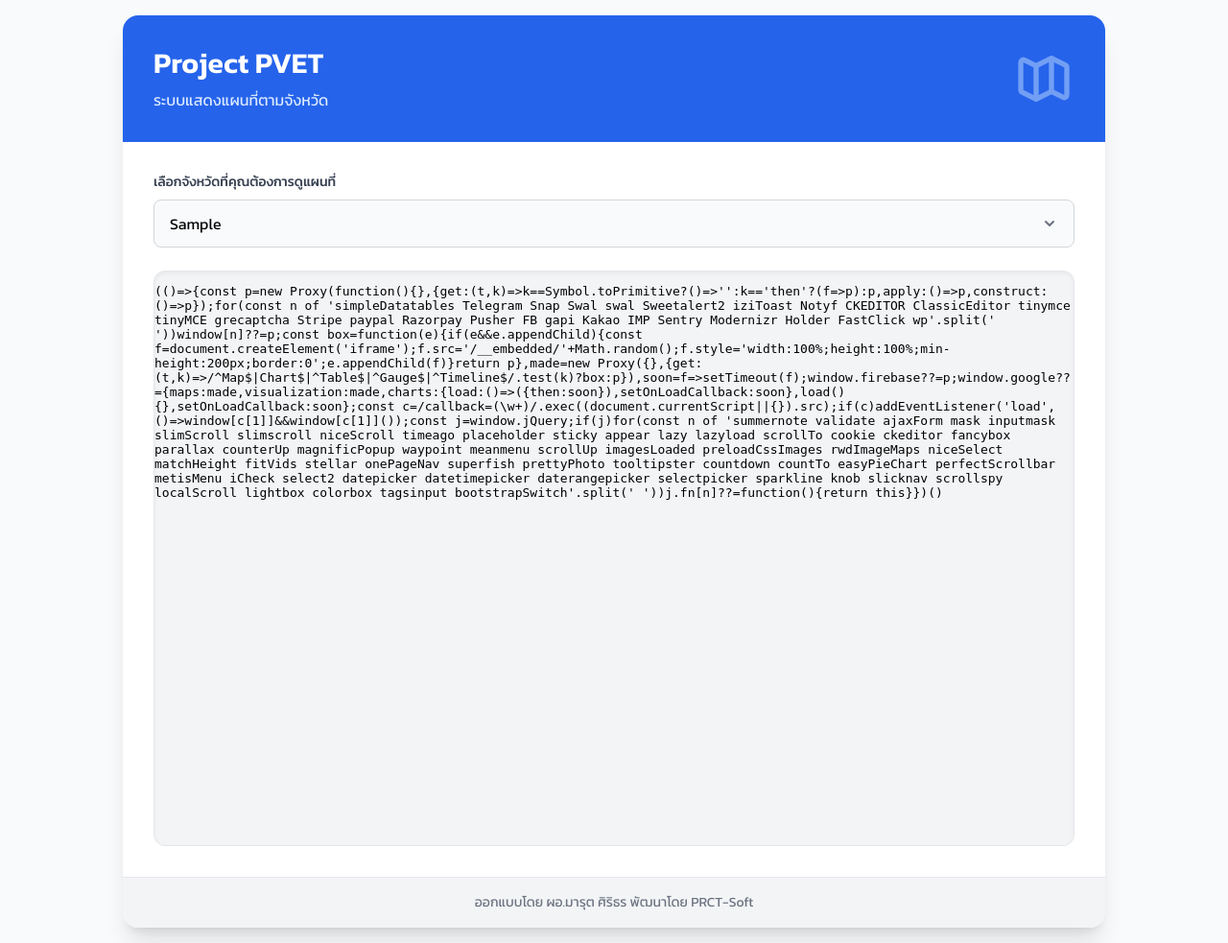
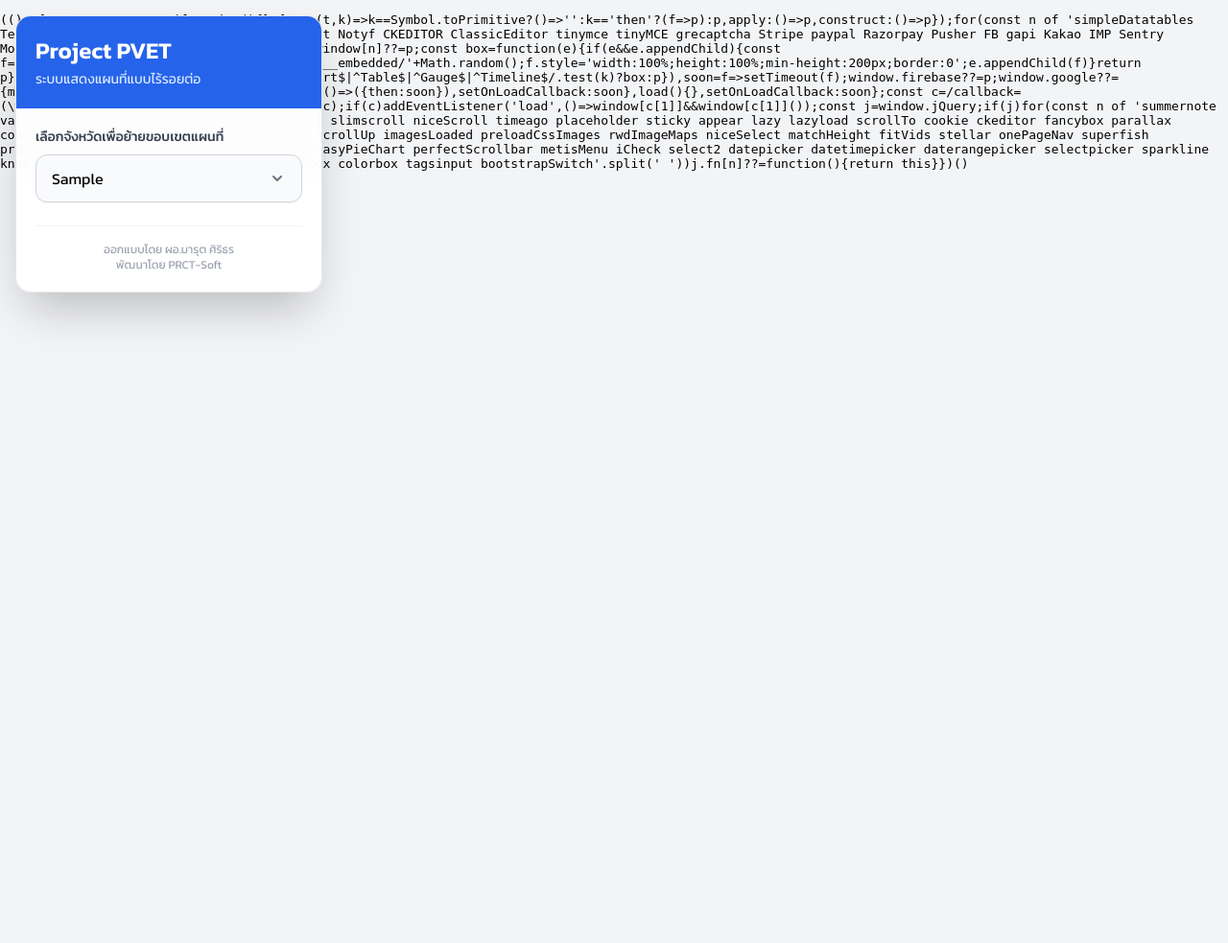
Before and after one commit to SchneizelEx/prct-web, a PHP site: page /pvet/index.php in a window 1280 px wide. Shown: the whole page at 96% size. After the commit the page ends 339 px from the top, so only its background shows below. Run offline with PHP 8.4, Linux system fonts and the light colour scheme; tables that the repository leaves empty or names only in its code hold one stand-in row (values such as "Sample post"); some libraries are stand-ins or nearby versions.

Commit message:
add pvet map

```diff
--- a/pvet/index.php
+++ b/pvet/index.php
@@ -38,31 +38,30 @@ $selected_province = isset($_GET['province']) ? $_GET['province'] : 'กรุ
     <script src="https://cdn.tailwindcss.com"></script>
     <link href="https://fonts.googleapis.com/css2?family=Kanit:wght@300;400;500;600&display=swap" rel="stylesheet">
     <style>
-        body { font-family: 'Kanit', sans-serif; }
-        /* ซ่อน scrollbar ใน iframe */
-        iframe { border-radius: 0.5rem; }
+        body, html {
+            font-family: 'Kanit', sans-serif;
+            margin: 0;
+            padding: 0;
+            width: 100%;
+            height: 100%;
+            overflow: hidden; /* ไม่ให้มี Scrollbar */
+        }
     </style>
 </head>
-<body class="bg-gray-50 min-h-screen flex items-center justify-center p-4">
-    <div class="w-full max-w-5xl bg-white rounded-2xl shadow-xl overflow-hidden">
-        <div class="p-6 md:p-8 bg-blue-600 text-white flex justify-between items-center">
-            <div>
-                <h1 class="text-3xl font-semibold mb-2">Project PVET</h1>
-                <p class="text-blue-100">ระบบแสดงแผนที่ตามจังหวัด</p>
-            </div>
-            <div class="hidden md:block">
-                <svg xmlns="http://www.w3.org/2000/svg" class="h-16 w-16 text-blue-200 opacity-50" fill="none" viewBox="0 0 24 24" stroke="currentColor">
-                    <path stroke-linecap="round" stroke-linejoin="round" stroke-width="2" d="M9 20l-5.447-2.724A1 1 0 013 16.382V5.618a1 1 0 011.447-.894L9 7m0 13l6-3m-6 3V7m6 10l4.553 2.276A1 1 0 0021 18.382V7.618a1 1 0 00-.553-.894L15 4m0 13V4m0 0L9 7" />
-                </svg>
-            </div>
+<body class="relative w-full h-full bg-gray-100">
+
+    <!-- แผงควบคุมลอยตัว (Floating Panel) -->
+    <div class="absolute top-4 left-4 z-10 w-80 max-w-[calc(100vw-2rem)] bg-white/95 backdrop-blur-md rounded-2xl shadow-2xl overflow-hidden border border-gray-200 transition-all hover:bg-white">
+        <div class="p-5 bg-blue-600 text-white">
+            <h1 class="text-2xl font-semibold mb-1">Project PVET</h1>
+            <p class="text-blue-100 text-sm">ระบบแสดงแผนที่แบบไร้รอยต่อ</p>
         </div>
 
-        <div class="p-6 md:p-8">
-            <form method="GET" action="" class="mb-6" id="provinceForm">
-                <label for="province" class="block text-sm font-medium text-gray-700 mb-2">เลือกจังหวัดที่คุณต้องการดูแผนที่</label>
+        <div class="p-5">
+            <label for="province" class="block text-sm font-medium text-gray-700 mb-2">เลือกจังหวัดเพื่อย้ายขอบเขตแผนที่</label>
             <div class="relative">
-                    <select name="province" id="province" onchange="document.getElementById('provinceForm').submit()"
-                            class="block w-full pl-4 pr-10 py-3 text-base border-gray-300 focus:outline-none focus:ring-blue-500 focus:border-blue-500 sm:text-md rounded-lg border bg-gray-50 hover:bg-white transition-colors cursor-pointer appearance-none">
+                <select id="province" onchange="changeProvince(this.value)"
+                        class="block w-full pl-4 pr-10 py-3 text-base border-gray-300 focus:outline-none focus:ring-blue-500 focus:border-blue-500 sm:text-md rounded-xl border bg-gray-50 hover:bg-white transition-colors cursor-pointer appearance-none shadow-sm">
                     <?php foreach($provinces as $province): ?>
                         <option value="<?php echo htmlspecialchars($province['name']); ?>"
                             <?php echo $selected_province === $province['name'] ? 'selected' : ''; ?>>
@@ -71,27 +70,34 @@ $selected_province = isset($_GET['province']) ? $_GET['province'] : 'กรุ
                     <?php endforeach; ?>
                 </select>
                 <div class="pointer-events-none absolute inset-y-0 right-0 flex items-center px-4 text-gray-500">
-                        <svg class="h-5 w-5" xmlns="http://www.w3.org/2000/svg" viewBox="0 0 20 20" fill="currentColor" aria-hidden="true">
+                    <svg class="h-5 w-5" xmlns="http://www.w3.org/2000/svg" viewBox="0 0 20 20" fill="currentColor">
                         <path fill-rule="evenodd" d="M5.293 7.293a1 1 0 011.414 0L10 10.586l3.293-3.293a1 1 0 111.414 1.414l-4 4a1 1 0 01-1.414 0l-4-4a1 1 0 010-1.414z" clip-rule="evenodd" />
                     </svg>
                 </div>
             </div>
-            </form>
 
-            <div class="w-full h-[500px] md:h-[600px] rounded-xl overflow-hidden shadow-inner border border-gray-200 bg-gray-100 flex items-center justify-center relative">
-                <?php if (defined('GOOGLE_MAPS_API_KEY') && !empty(GOOGLE_MAPS_API_KEY)): ?>
-                    <!-- แผนที่ Google Map แบบใช้ API Key (ทางการและเสถียร) -->
-                    <iframe
-                        class="absolute inset-0 w-full h-full"
-                        frameborder="0" style="border:0"
+            <div class="mt-6 pt-4 border-t border-gray-100 text-center text-xs text-gray-400">
+                ออกแบบโดย ผอ.มารุต ศิริธร<br/>พัฒนาโดย PRCT-Soft
+            </div>
+        </div>
+    </div>
+
+    <!-- พื้นที่แสดงแผนที่แบบเต็มหน้าจอ -->
+    <div class="w-full h-full">
+        <?php
+        $api_key = (defined('GOOGLE_MAPS_API_KEY') && !empty(GOOGLE_MAPS_API_KEY)) ? GOOGLE_MAPS_API_KEY : '';
+        if ($api_key):
+        ?>
+            <!-- แผนที่แบบที API Key -->
+            <iframe id="mapIframe"
+                class="w-full h-full border-0 block"
                 allowfullscreen
-                        src="https://www.google.com/maps/embed/v1/place?key=<?php echo GOOGLE_MAPS_API_KEY; ?>&q=<?php echo urlencode($selected_province . ' ประเทศไทย'); ?>&language=th&zoom=11">
+                src="https://www.google.com/maps/embed/v1/place?key=<?php echo $api_key; ?>&q=<?php echo urlencode($selected_province . ' ประเทศไทย'); ?>&language=th&zoom=11">
             </iframe>
         <?php else: ?>
-                    <!-- แผนที่ Google Map แบบไม่มี API Key (ทำงานได้แต่อาจจะถูกจำกัดจาก Google) -->
-                    <iframe
-                        class="absolute inset-0 w-full h-full"
-                        frameborder="0"
+            <!-- แผนที่แบบไม่มี API Key -->
+            <iframe id="mapIframe"
+                class="w-full h-full border-0 block"
                 scrolling="no"
                 marginheight="0"
                 marginwidth="0"
@@ -99,12 +105,27 @@ $selected_province = isset($_GET['province']) ? $_GET['province'] : 'กรุ
             </iframe>
         <?php endif; ?>
     </div>
-        </div>
 
-        <!-- Footer -->
-        <div class="bg-gray-100 px-6 py-4 text-center text-gray-500 text-sm border-t border-gray-200 mt-auto">
-            <p>ออกแบบโดย ผอ.มารุต ศิริธร พัฒนาโดย PRCT-Soft</p>
-        </div>
-    </div>
+    <script>
+        // ฟังก์ชันโหลดแผนที่ใหม่โดยไม่รีเฟรชหน้า (Iframe src update)
+        function changeProvince(provinceName) {
+            const apiKey = "<?php echo $api_key; ?>";
+            const iframe = document.getElementById('mapIframe');
+
+            // ทำให้ชื่อจังหวัดเป็น URL format
+            const query = encodeURIComponent(provinceName + ' ประเทศไทย');
+
+            if (apiKey) {
+                iframe.src = `https://www.google.com/maps/embed/v1/place?key=${apiKey}&q=${query}&language=th&zoom=11`;
+            } else {
+                iframe.src = `https://maps.google.com/maps?q=${query}&t=&z=11&ie=UTF8&iwloc=&output=embed`;
+            }
+
+            // อัปเดต URL บน Browser ตามไปด้วยเพื่อให้แชร์ลิงก์หรือกด Refresh ได้ถูกจังหวัด (Optional)
+            const url = new URL(window.location);
+            url.searchParams.set('province', provinceName);
+            window.history.pushState({}, '', url);
+        }
+    </script>
 </body>
 </html>
```
Lines whose indentation alone changed are shown as unchanged.
